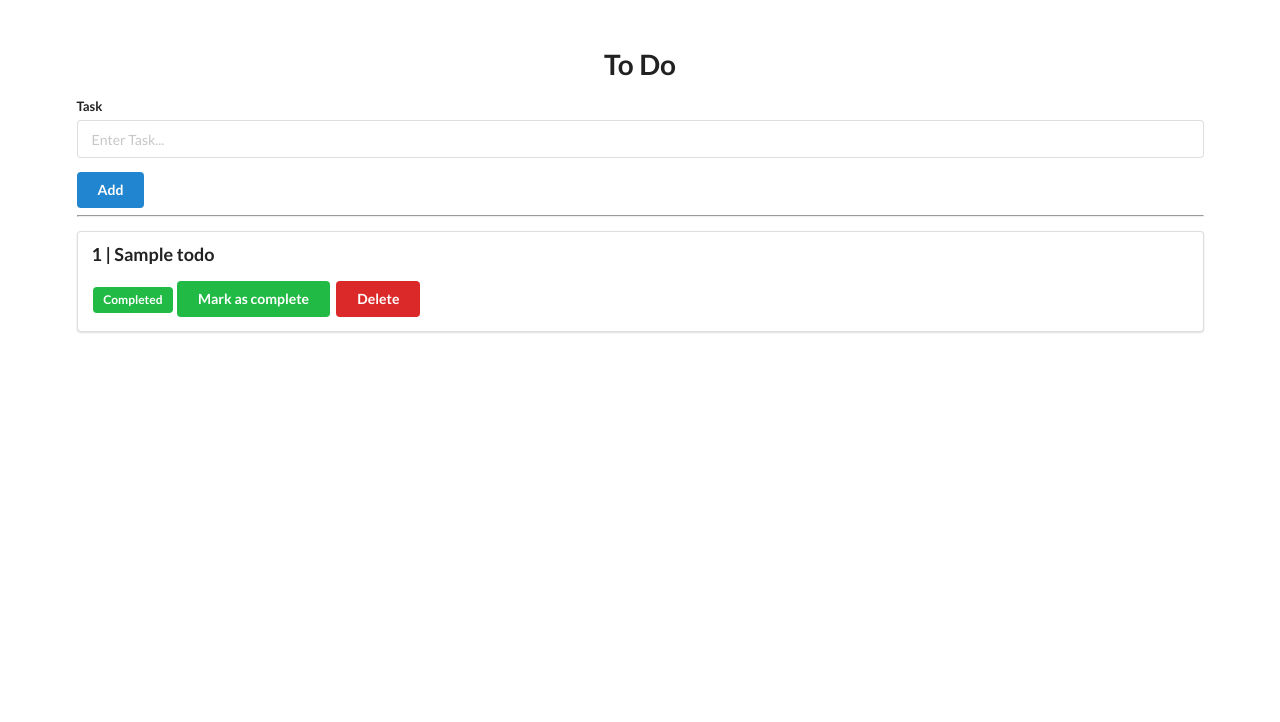
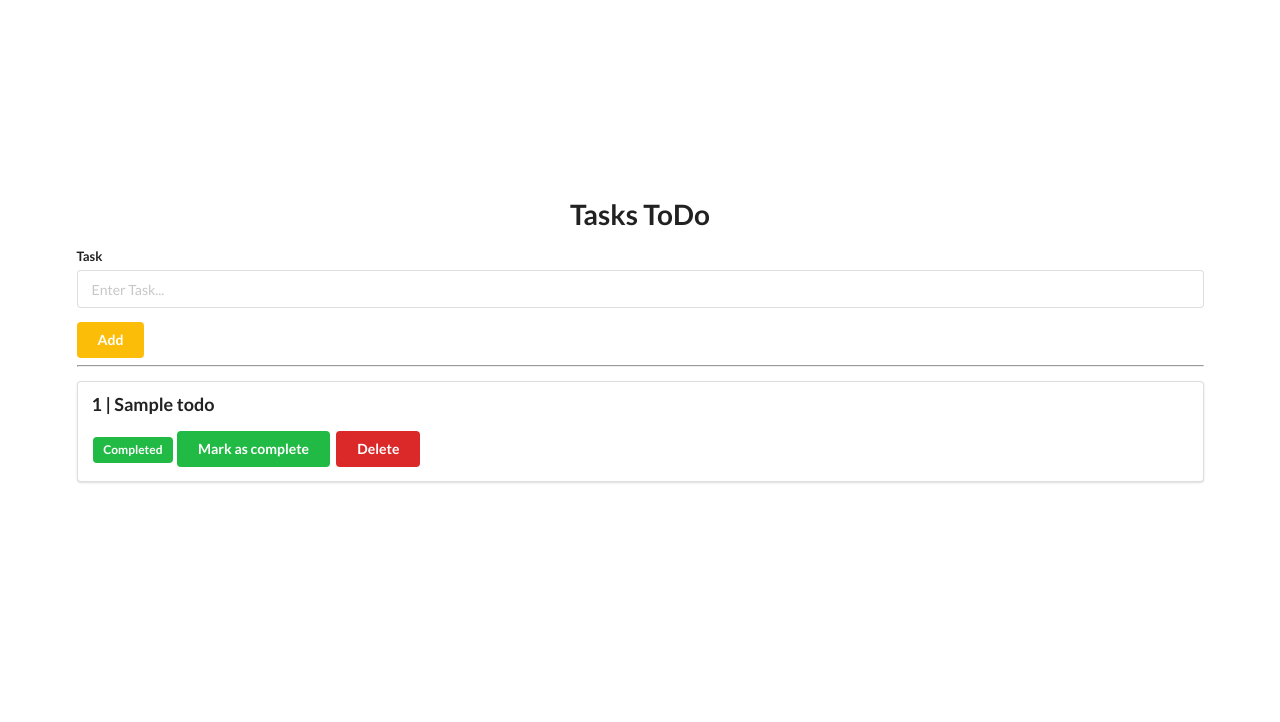
Before and after one commit to AlwarpettaAguero/todoapp, a Flask app: page / in a window 1280 px wide. Shown: the top 722 px of the page. Before the commit the page ends 333 px from the top, so only its background shows below. Run offline with Flask 3, Linux system fonts and the light colour scheme; tables that the repository leaves empty hold one stand-in row (values such as "Sample post").

Commit message:
base.html button colour change

```diff
--- a/todo_app/templates/base.html
+++ b/todo_app/templates/base.html
@@ -11,15 +11,15 @@
 </head>
 
 <body>
-    <div style="margin-top: 50px;" class="ui container">
-        <h1 class="ui center aligned header">To Do</h1>
+    <div style="margin-top: 200px;" class="ui container">
+        <h1 class="ui center aligned header">Tasks ToDo</h1>
 
         <form class="ui form" action="/add" method="post">
             <div class="field">
                 <label>Task</label>
                 <input type="text" name="title" placeholder="Enter Task..."><br>
             </div>
-            <button class="ui blue button" type="submit">Add</button>
+            <button class="ui yellow button" type="submit">Add</button>
         </form>
 
         <hr>
```
